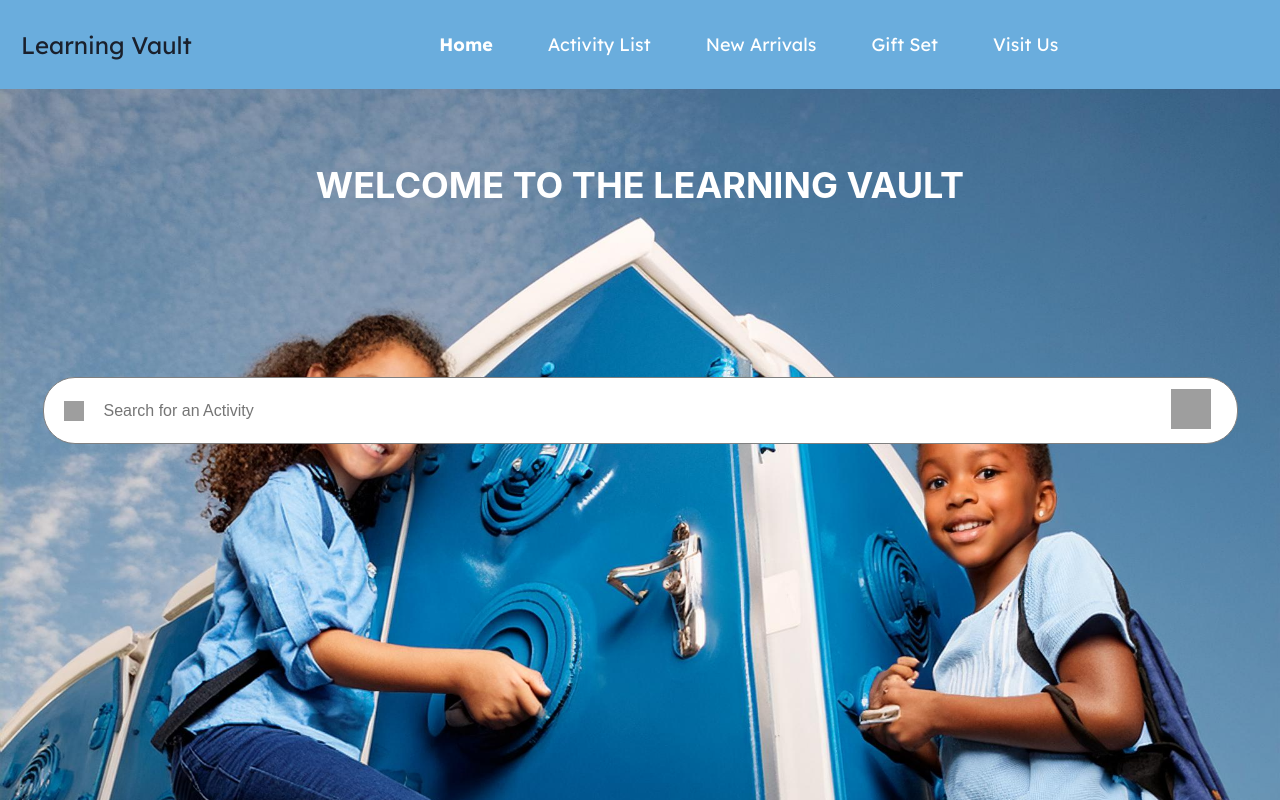
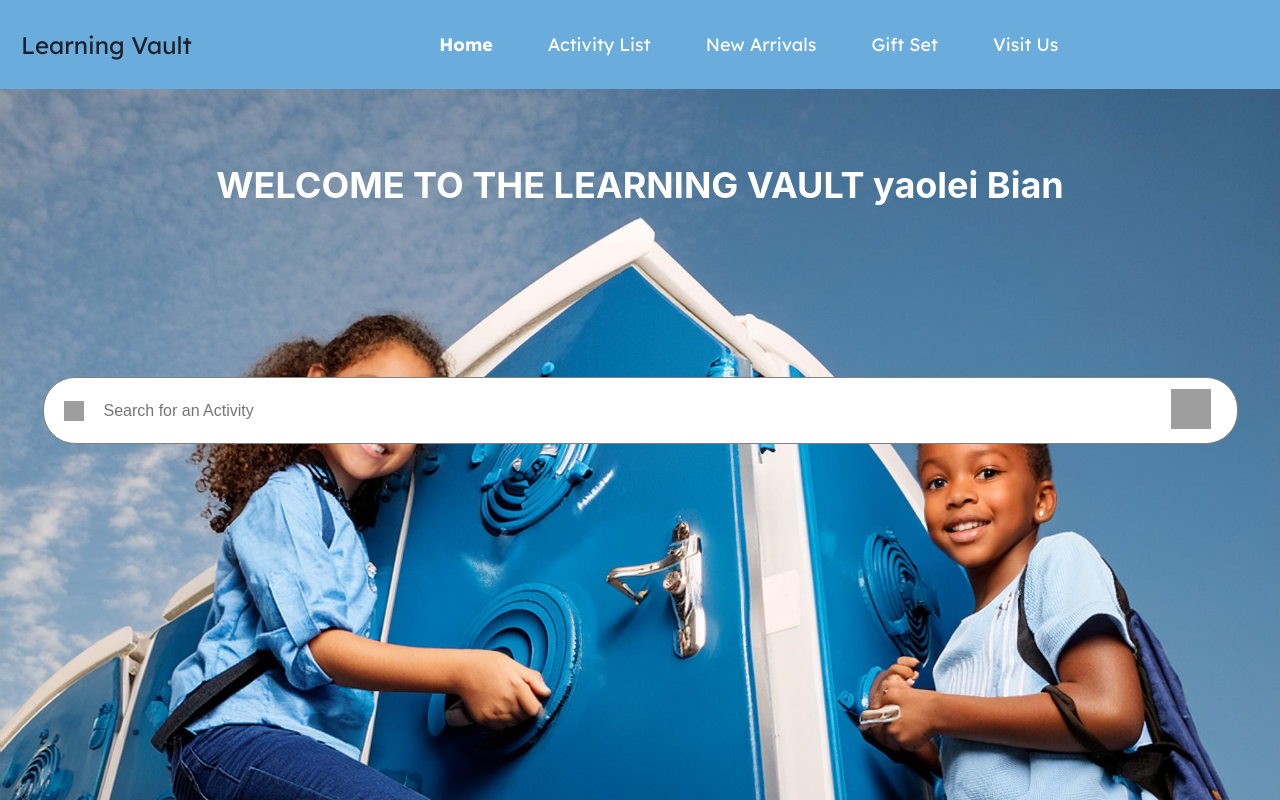
Before and after one commit to Sweatpotatos/Learning-Vault_React, a React (Create React App) app: page / in a window 1280 px wide. Shown: the top 800 px of the page. Built offline with nearby package versions, Linux system fonts and the light colour scheme; grey boxes are pictures that could not be loaded.

Commit message:
new change

```diff
--- a/src/MainContent.js
+++ b/src/MainContent.js
@@ -5,7 +5,7 @@ import SearchBar from './SearchBar';
 function MainContent() {
   return (
     <div className="MainContent">
-      <h1>WELCOME TO THE LEARNING VAULT</h1>
+      <h1>WELCOME TO THE LEARNING VAULT yaolei Bian</h1>
       <SearchBar />
     </div>
   );
```
